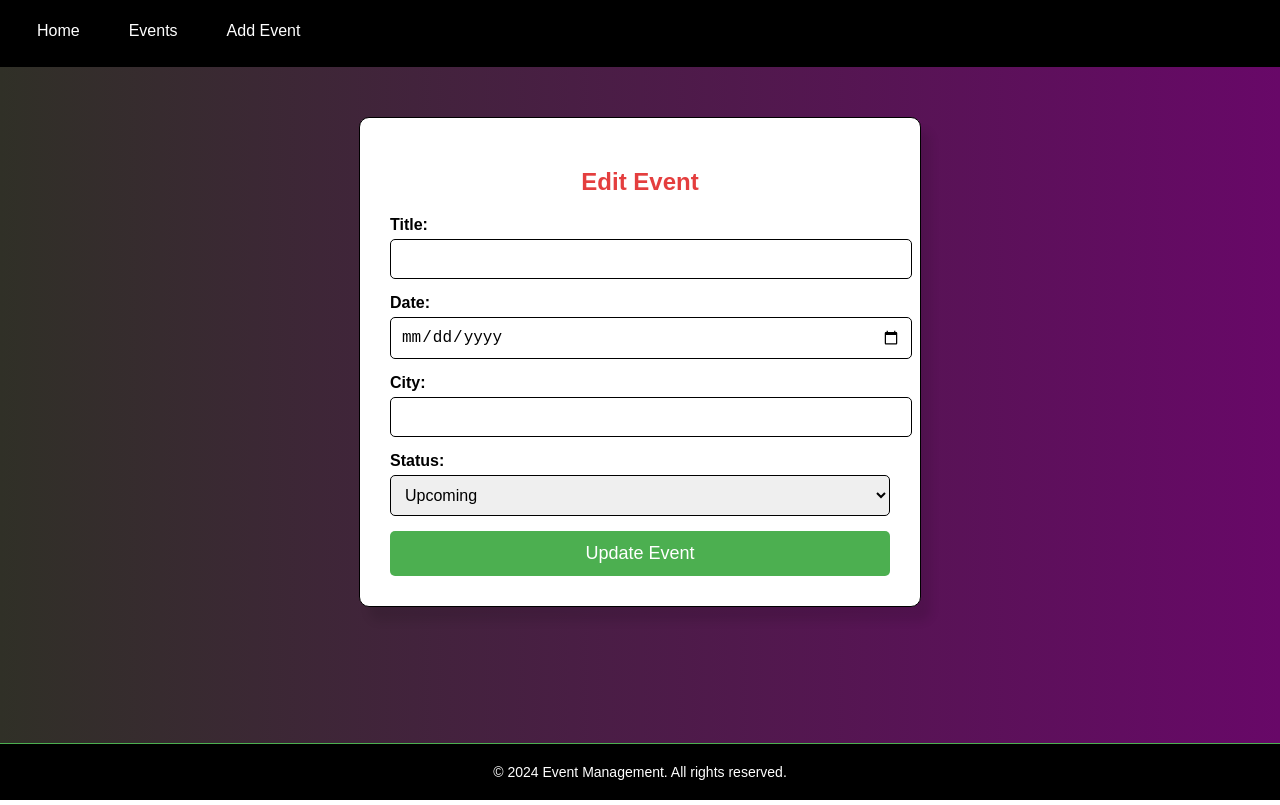
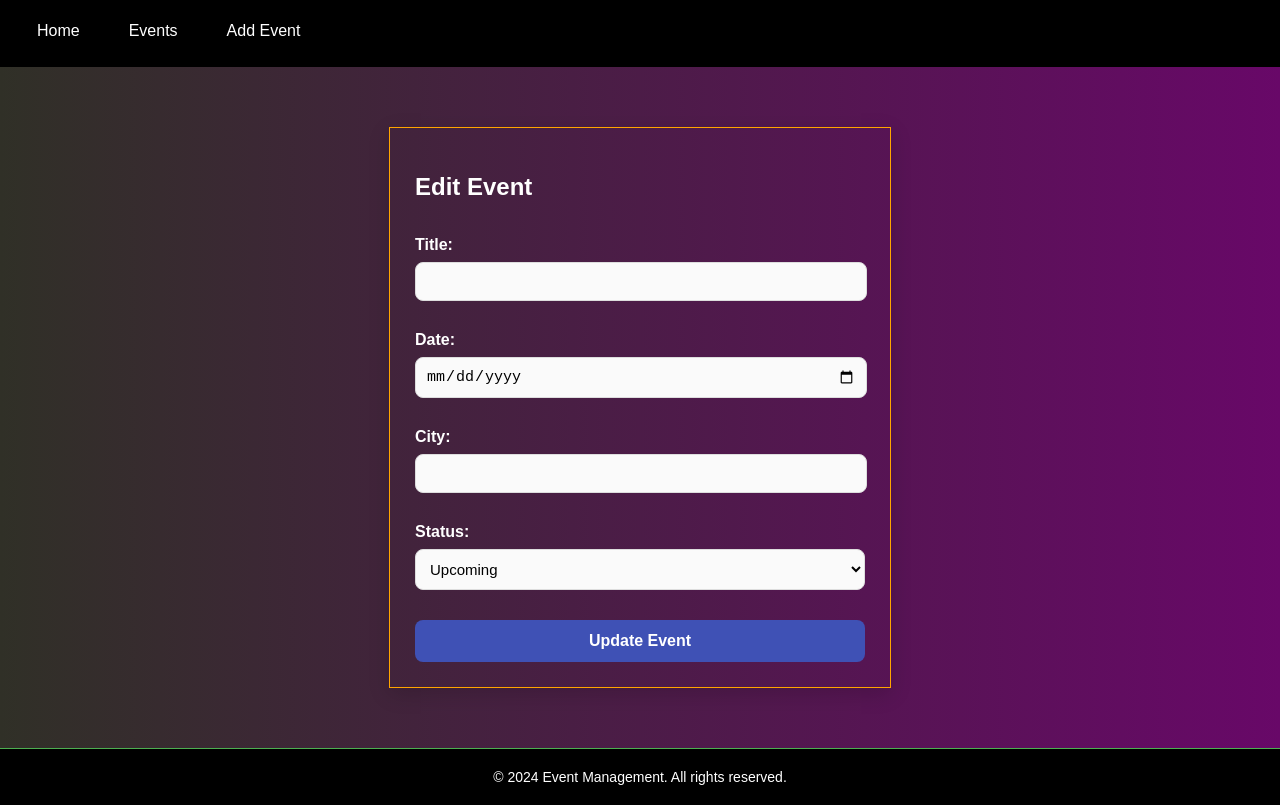
Before and after one commit to Vivek7548/event-management-markytics, a React (Create React App) app: page /edit-event/1 in a window 1280 px wide. Built offline with nearby package versions, Linux system fonts and the light colour scheme.

Commit message:
effect in event list

```diff
--- a/src/components/AddEvent.js
+++ b/src/components/AddEvent.js
@@ -3,9 +3,9 @@ import { EventContext } from "../contexts/EventContext";
 import styled from "styled-components";
 
 const FormContainer = styled.form`
-  background-color: #f9f9f9;
+  background-color: transparent;
   padding: 25px;
-  border-radius: 12px;
+  border: 1px solid orange;
   box-shadow: 0px 6px 20px rgba(0, 0, 0, 0.15);
   max-width: 450px;
   margin: 60px auto;
@@ -17,6 +17,7 @@ const FormContainer = styled.form`
   &:hover {
     transform: translateY(-5px);
     box-shadow: 0px 10px 25px rgba(0, 0, 0, 0.2);
+    border: 1px solid white;
   }
 `;
 
@@ -27,12 +28,12 @@ const FormGroup = styled.div`
 const Label = styled.label`
   display: block;
   margin-bottom: 8px;
-  color: #222;
+  color: white;
   font-weight: 600;
 `;
 
 const Input = styled.input`
-  width: 100%;
+  width: calc(100% - 20px);
   padding: 10px;
   border: 1px solid #ddd;
   border-radius: 8px;
@@ -48,7 +49,7 @@ const Input = styled.input`
 `;
 
 const Select = styled.select`
-  width: 100%;
+  width: calc(100% - 2px); /* Further increasing width */
   padding: 10px;
   border: 1px solid #ddd;
   border-radius: 8px;
--- a/src/components/EditEvent.js
+++ b/src/components/EditEvent.js
@@ -1,9 +1,88 @@
-// src/components/EditEvent.js
-
 import React, { useState, useEffect, useContext } from "react";
 import { useParams, useNavigate } from "react-router-dom";
 import { EventContext } from "../contexts/EventContext";
-import "./EditEvent.css"; // Import the enhanced CSS
+import styled from "styled-components";
+
+// Styled components
+const FormContainer = styled.form`
+  background-color: transparent;
+  padding: 25px;
+  border: 1px solid orange;
+  box-shadow: 0px 6px 20px rgba(0, 0, 0, 0.15);
+  max-width: 450px;
+  margin: 60px auto;
+  display: flex;
+  flex-direction: column;
+  gap: 15px;
+  color: white;
+  transition: transform 0.3s ease, box-shadow 0.3s ease;
+
+  &:hover {
+    transform: translateY(-5px);
+    box-shadow: 0px 10px 25px rgba(0, 0, 0, 0.2);
+    border: 1px solid white;
+  }
+`;
+
+const FormGroup = styled.div`
+  margin-bottom: 15px;
+`;
+
+const Label = styled.label`
+  display: block;
+  margin-bottom: 8px;
+  color: white;
+  font-weight: 600;
+`;
+
+const Input = styled.input`
+  width: calc(100% - 20px);
+  padding: 10px;
+  border: 1px solid #ddd;
+  border-radius: 8px;
+  font-size: 15px;
+  background-color: #fafafa;
+  transition: border-color 0.3s ease, background-color 0.3s ease;
+
+  &:focus {
+    border-color: #3f51b5;
+    background-color: #fff;
+    outline: none;
+  }
+`;
+
+const Select = styled.select`
+  width: calc(100% - 0.5px);
+  padding: 10px;
+  border: 1px solid #ddd;
+  border-radius: 8px;
+  font-size: 15px;
+  background-color: #fafafa;
+  transition: border-color 0.3s ease, background-color 0.3s ease;
+
+  &:focus {
+    border-color: #3f51b5;
+    background-color: #fff;
+    outline: none;
+  }
+`;
+
+const SubmitButton = styled.button`
+  padding: 12px;
+  border: none;
+  border-radius: 8px;
+  background-color: #3f51b5;
+  color: #ffffff;
+  font-size: 16px;
+  font-weight: bold;
+  cursor: pointer;
+  transition: background-color 0.3s ease, transform 0.2s ease;
+
+  &:hover {
+    background-color: #303f9f;
+    transform: translateY(-2px);
+  }
+`;
 
 const EditEvent = () => {
   const { id } = useParams();
@@ -34,44 +113,44 @@ const EditEvent = () => {
   };
 
   return (
-    <form onSubmit={handleSubmit} className="edit-event-form">
+    <FormContainer onSubmit={handleSubmit}>
       <h2>Edit Event</h2>
-      <div>
-        <label>Title:</label>
-        <input
+      <FormGroup>
+        <Label>Title:</Label>
+        <Input
           type="text"
           value={title}
           onChange={(e) => setTitle(e.target.value)}
           required
         />
-      </div>
-      <div>
-        <label>Date:</label>
-        <input
+      </FormGroup>
+      <FormGroup>
+        <Label>Date:</Label>
+        <Input
           type="date"
           value={date}
           onChange={(e) => setDate(e.target.value)}
           required
         />
-      </div>
-      <div>
-        <label>City:</label>
-        <input
+      </FormGroup>
+      <FormGroup>
+        <Label>City:</Label>
+        <Input
           type="text"
           value={city}
           onChange={(e) => setCity(e.target.value)}
           required
         />
-      </div>
-      <div>
-        <label>Status:</label>
-        <select value={status} onChange={(e) => setStatus(e.target.value)}>
+      </FormGroup>
+      <FormGroup>
+        <Label>Status:</Label>
+        <Select value={status} onChange={(e) => setStatus(e.target.value)}>
           <option value="Upcoming">Upcoming</option>
           <option value="Past">Past</option>
-        </select>
-      </div>
-      <button type="submit">Update Event</button>
-    </form>
+        </Select>
+      </FormGroup>
+      <SubmitButton type="submit">Update Event</SubmitButton>
+    </FormContainer>
   );
 };
 
--- a/src/components/EventList.css
+++ b/src/components/EventList.css
@@ -1,3 +1,5 @@
+/* General styles for event list */
+
 .event-list {
   color: white;
   background-color: transparent;
@@ -12,12 +14,15 @@
   color: white;
 }
 
+/* Event item styles */
+
 .event-item {
   margin-bottom: 10px;
   padding: 15px;
   border: 1px solid #71530f;
   border-radius: 5px;
-    transition: background-color 0.3s ease, box-shadow 0.3s ease, transform 0.3s ease;
+  transition: background-color 0.3s ease, box-shadow 0.3s ease,
+    transform 0.3s ease;
 }
 
 .event-item:hover {
@@ -26,6 +31,8 @@
   transform: scale(1.02);
   border-color: orange;
 }
+
+/* Event title styles */
 
 .event-title {
   color: #ffcc00;
@@ -38,9 +45,13 @@
   color: #f1c40f;
 }
 
+/* Event details styles */
+
 .event-details p {
   margin: 5px 0;
 }
+
+/* Button styles */
 
 .event-buttons button {
   margin-right: 10px;
@@ -50,7 +61,6 @@
   cursor: pointer;
   transition: background-color 0.3s ease, transform 0.3s ease;
 }
-
 
 /* Delete button styles */
 
@@ -63,7 +73,6 @@
   background-color: #c0392b;
 }
 
-
 /* Edit button styles */
 
 .event-buttons a button {
@@ -75,8 +84,13 @@
   background-color: #2980b9;
 }
 
+/* Filter button styles */
 
-/* Filter button styles */
+.filter-options {
+  display: flex;
+  flex-wrap: wrap;
+  /* Allows buttons to wrap to the next line on smaller screens */
+}
 
 .filter-options button {
   padding: 10px 15px;
@@ -86,10 +100,12 @@
   color: white;
   cursor: pointer;
   margin-right: 10px;
-    /* Space between buttons */
-    transition: color 0.3s ease, background-color 0.3s ease, border-color 0.3s ease;
+  /* Adds space between buttons */
+  margin-bottom: 10px;
+  /* Adds space below buttons for wrapping */
+  transition: color 0.3s ease, background-color 0.3s ease,
+    border-color 0.3s ease;
 }
-
 
 /* Active filter button */
 
@@ -99,7 +115,6 @@
   color: greenyellow;
 }
 
-
 /* Hover effect for filter buttons */
 
 .filter-options button:hover {
@@ -108,3 +123,14 @@
   border-color: greenyellow;
   transform: scale(1.05);
 }
+
+/* Media query for small screens */
+
+@media (max-width: 600px) {
+  .filter-options button {
+    margin-right: 5px;
+    /* Reduce space between buttons on small screens */
+    margin-bottom: 10px;
+    /* Space below buttons remains the same */
+  }
+}
```
Lines whose indentation alone changed are shown as unchanged.
